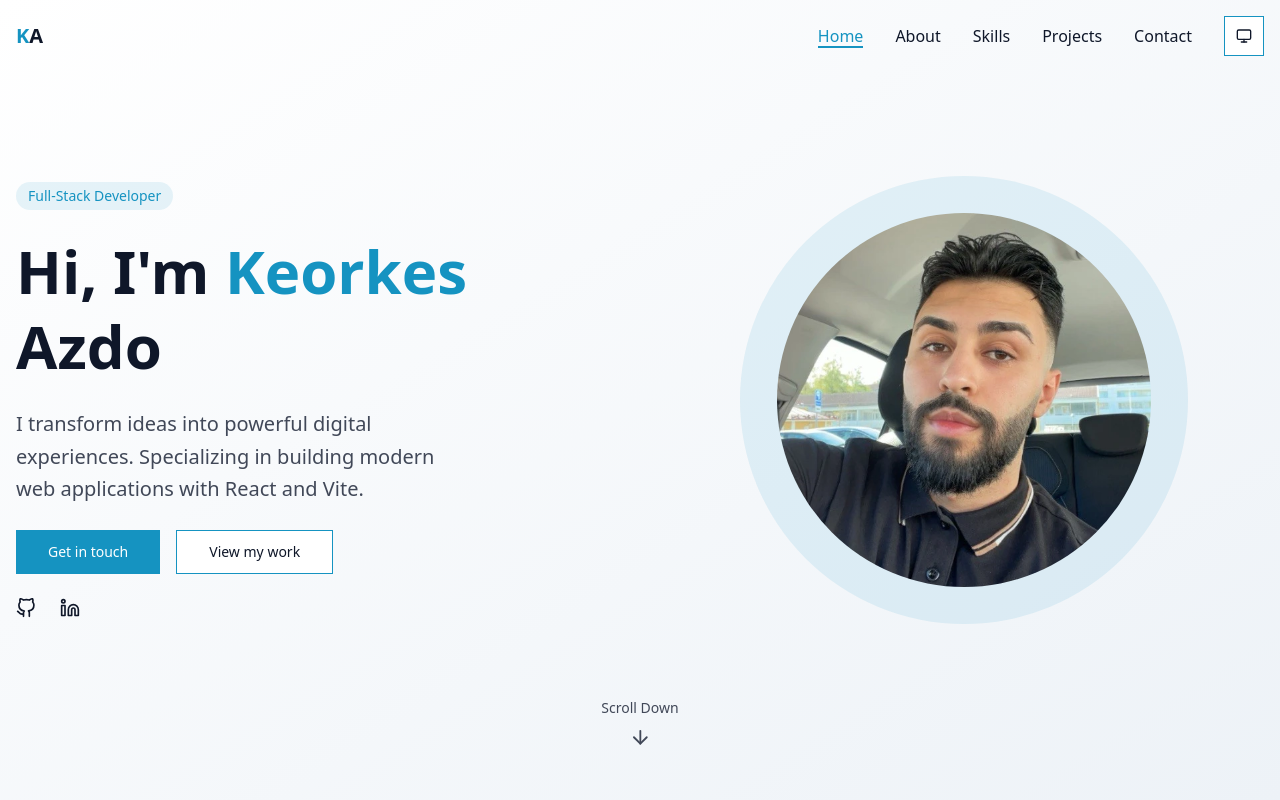
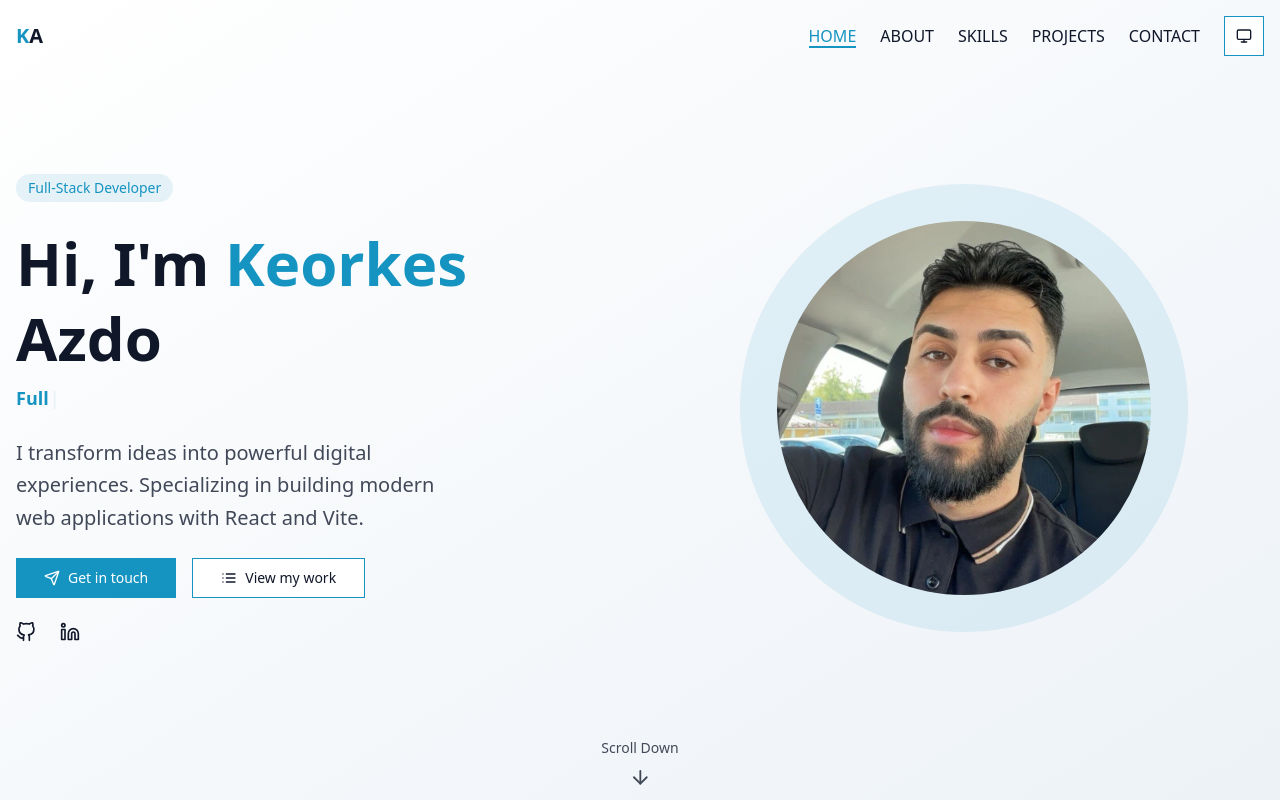
Before and after one commit to Lamassu15/Personal-portfolio, a React (Vite) app in the folder frontend/: page / in a window 1280 px wide. Shown: the top 800 px of the page. Built offline with nearby package versions, Linux system fonts and the light colour scheme.

Commit message:
Design & typewriter

```diff
--- a/frontend/index.html
+++ b/frontend/index.html
@@ -87,5 +87,6 @@
   <body>
     <div id="root"></div>
     <script type="module" src="/src/main.tsx"></script>
+    <script src="https://unpkg.com/typewriter-effect@latest/dist/core.js"></script>
   </body>
 </html>
--- a/frontend/package.json
+++ b/frontend/package.json
@@ -37,6 +37,7 @@
     "tailwind-merge": "^3.1.0",
     "tailwindcss": "^4.1.3",
     "tw-animate-css": "^1.2.5",
+    "typewriter-effect": "^2.22.0",
     "zod": "^3.24.3"
   },
   "devDependencies": {
--- a/frontend/src/components/layout/Navbar.tsx
+++ b/frontend/src/components/layout/Navbar.tsx
@@ -9,7 +9,7 @@ import {
   SheetTrigger,
 } from "@/components/ui/sheet";
 import { Button } from "@/components/ui/button";
-import { MenuIcon } from "lucide-react";
+import { MenuIcon, Mail, List } from "lucide-react";
 import ModeToggle from "../ModeToggle";
 
 const Navbar = () => {
@@ -39,7 +39,7 @@ const Navbar = () => {
           </NavLink>
 
           {/* Desktop navigation */}
-          <nav className="hidden md:flex items-center space-x-8">
+          <nav className="hidden md:flex items-center space-x-6 uppercase">
             {navLinks.map((link) => (
               <NavLink
                 key={link.href}
@@ -71,7 +71,7 @@ const Navbar = () => {
                     <ModeToggle />
                   </SheetTitle>
                 </SheetHeader>
-                <nav className="flex flex-col gap-4">
+                <nav className="flex flex-col gap-4 uppercase">
                   {navLinks.map((link) => (
                     <NavLink
                       key={link.href}
@@ -88,10 +88,10 @@ const Navbar = () => {
                 </nav>
                 <div className="flex gap-4">
                   <Button asChild size="sm">
-                    <Link to="/contact">Get in touch</Link>
+                    <Link to="/contact"><Mail />Get in touch</Link>
                   </Button>
                   <Button variant="outline" size="sm" asChild>
-                    <Link to="/projects">View my work</Link>
+                    <Link to="/projects"><List />View my work</Link>
                   </Button>
                 </div>
               </SheetContent>
--- a/frontend/src/components/ui/button.tsx
+++ b/frontend/src/components/ui/button.tsx
@@ -22,7 +22,7 @@ const buttonVariants = cva(
       size: {
         default: "h-10 px-4 py-2",
         sm: "h-9 px-3",
-        lg: "h-11 px-8",
+        lg: "h-10 px-7",
         icon: "h-10 w-10",
       },
     },
--- a/frontend/src/pages/Home.tsx
+++ b/frontend/src/pages/Home.tsx
@@ -1,11 +1,12 @@
 import Services from "@/components/sections/Services";
 import SocialLinks from "@/components/SocialLinks";
 import { Button } from "@/components/ui/button";
-import { ArrowDown, ArrowRight } from "lucide-react";
+import { ArrowDown, ArrowRight, Send, List } from "lucide-react";
 import { Link } from "react-router-dom";
 const profileImg = "/Keorkes.webp";
 import { motion } from "framer-motion";
 import AnimateSection from "@/components/AnimateSection";
+import Typewriter from "typewriter-effect";
 
 const Home = () => {
   // Animation variants for staggered animations
@@ -36,7 +37,7 @@ const Home = () => {
   return (
     <div className="min-h-screen flex flex-col">
       {/* Hero Section */}
-      <section className="min-h-screen flex items-center justify-between  px-4 relative bg-gradient-to-br from-background to-muted">
+      <section className="min-h-screen flex items-center justify-between pt-16 pb-12  px-4 relative bg-gradient-to-br from-background to-muted">
         <div className="container mx-auto grid md:grid-cols-2 gap-12 items-center">
           <section className="order-2 md:order-1 flex justify-center">
             <motion.div
@@ -56,6 +57,21 @@ const Home = () => {
                 variants={itemVariants}
               >
                 Hi, I'm <span className="text-primary">Keorkes</span> Azdo
+                <p className="mt-2 text-lg text-primary paragraph">
+                  <Typewriter
+                    options={{
+                      strings: [
+                        "Full-Stack Developer",
+                        "React & TypeScript",
+                        "Modern Web Solutions",
+                        "Freelancer & Consultant",
+                      ],
+                      autoStart: true,
+                      loop: true,
+                      deleteSpeed: 40,
+                    }}
+                  />
+                </p>
               </motion.h1>
               <motion.p
                 className="text-muted-foreground paragraph max-w-md"
@@ -70,10 +86,10 @@ const Home = () => {
                 variants={itemVariants}
               >
                 <Button asChild size="lg">
-                  <Link to="/contact">Get in touch</Link>
+                  <Link to="/contact"><Send />Get in touch</Link>
                 </Button>
                 <Button variant="outline" size="lg" asChild>
-                  <Link to="/projects">View my work</Link>
+                  <Link to="/projects"><List />View my work</Link>
                 </Button>
               </motion.div>
 
@@ -106,7 +122,7 @@ const Home = () => {
           </section>
         </div>
 
-        <div className="absolute bottom-10 left-1/2 transform -translate-x-1/2 animate-bounce">
+        <div className="absolute bottom-0 left-1/2 transform -translate-x-1/2 animate-bounce">
           <a
             href="#services"
             className="flex flex-col items-center text-muted-foreground hover:text-foreground transition-colors"
--- a/frontend/src/pages/Skills.tsx
+++ b/frontend/src/pages/Skills.tsx
@@ -57,6 +57,7 @@ function Skills() {
               </motion.div>
             ))}
           </section>
+          <hr className="border-neutral-800 mb-12" />
           <section className="mt-12">
             <div className="portfolio-card">
               <h3 className="text-xl font-bold mb-6 flex items-center gap-2">
```
Also changed, not shown: 1 other file (tests, documents, lock files or other folders).
